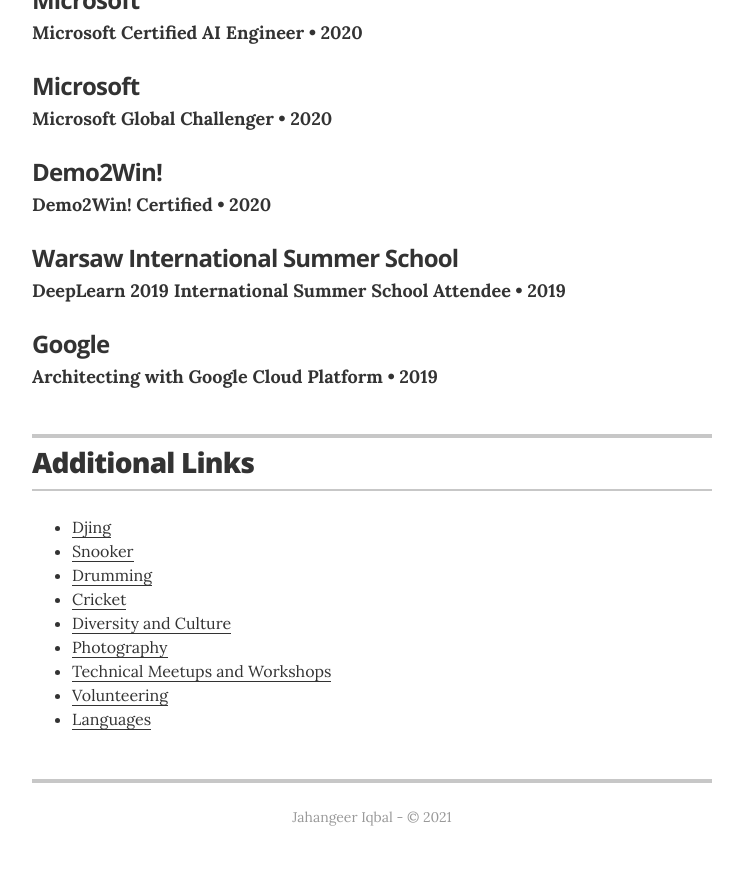
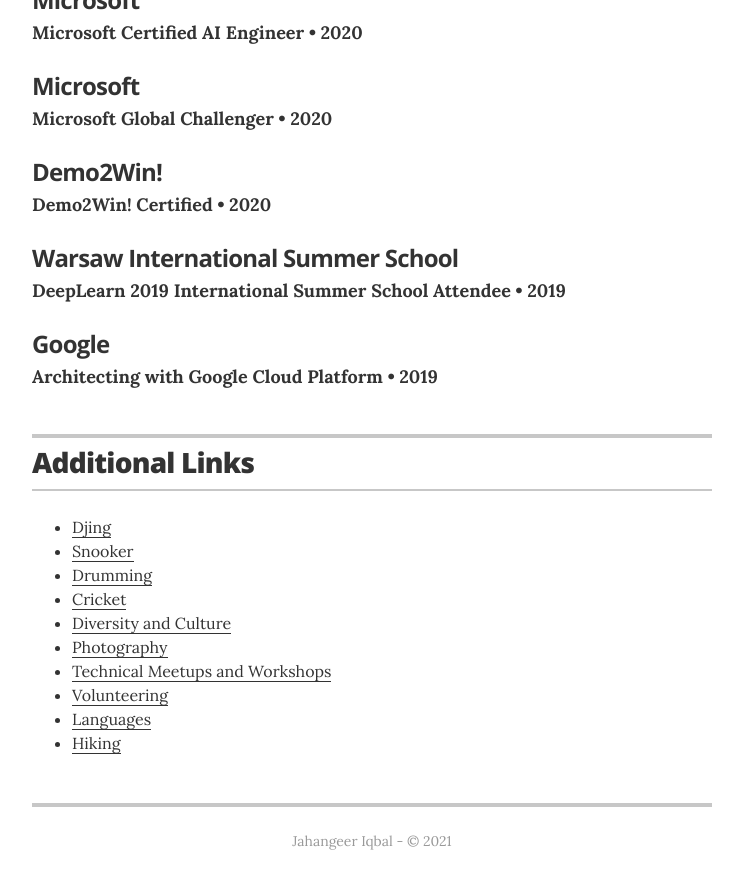
Before and after one commit to jaiqbal/jaiqbal.github.io, a Jekyll site: the page built from index.html, in a window 1280 px wide and 900 px high, scrolled down 3989 px. Shown: the top 889 px of the window, without its empty margins (268-1011 px from the left). Built offline with Jekyll 4.4.1, drawn with Linux system fonts in a browser that asks for light colours.

Commit message:
updated a new hobby

```diff
--- a/_data/links.yml
+++ b/_data/links.yml
@@ -17,3 +17,5 @@
   description: Volunteering
 - #url: "#"
   description: Languages
+- #url: "#"
+  description: Hiking
```
